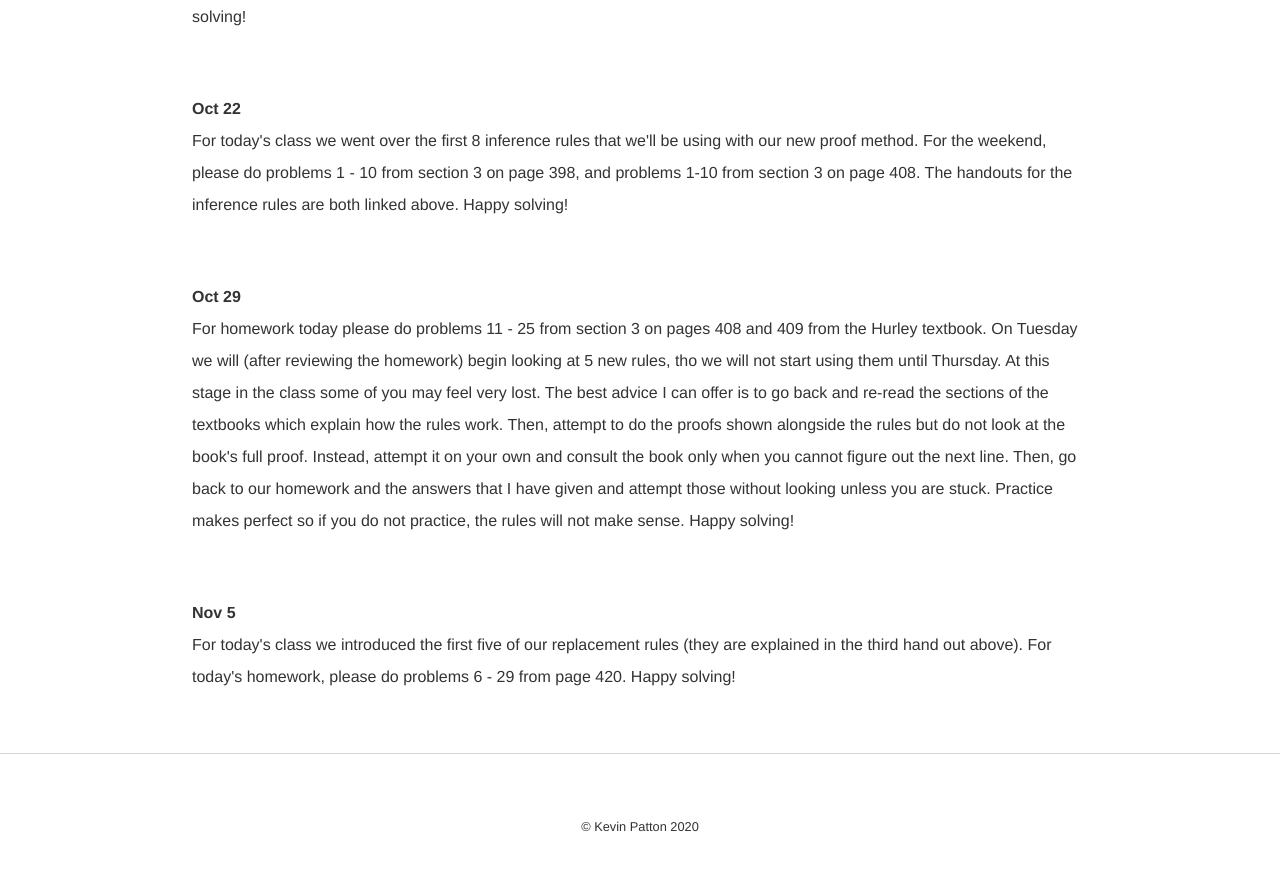
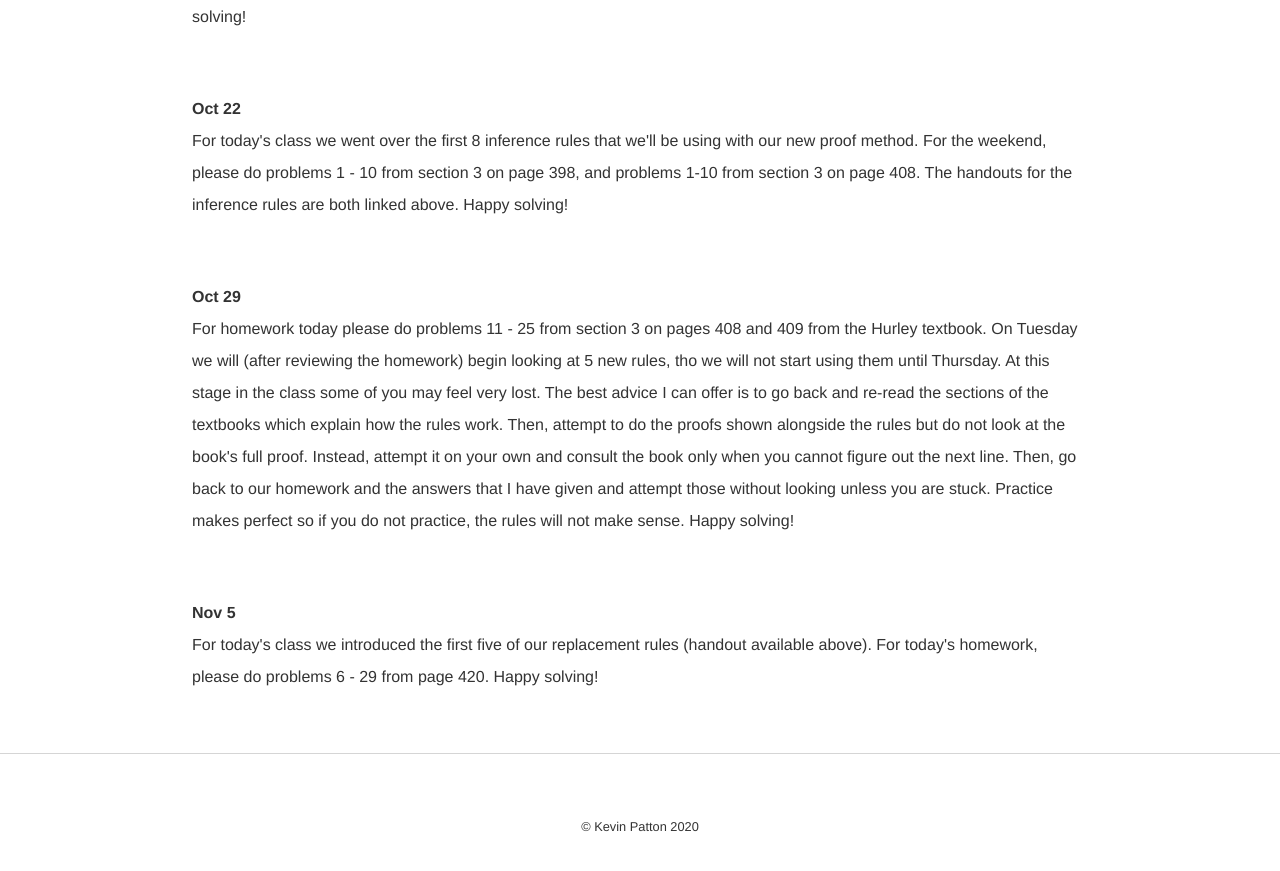
Before and after one commit to kevinjpatton/kevinjpatton.github.io, a Jekyll site: the page built from teaching/phil_1210/index.html, in a window 1280 px wide and 900 px high, scrolled down 1672 px. Shown: the top 871 px of the window. Built offline with Jekyll 4.4.1, drawn with Linux system fonts in a browser that asks for light colours; Markdown is read by kramdown in place of the engine named in the settings.

Commit message:
Update index.html

```diff
--- a/teaching/phil_1210/index.html
+++ b/teaching/phil_1210/index.html
@@ -39,4 +39,4 @@ For today's class we went over the first 8 inference rules that we'll be using w
 For homework today please do problems 11 - 25 from section 3 on pages 408 and 409 from the Hurley textbook.  On Tuesday we will (after reviewing the homework) begin looking at 5 new rules, tho we will not start using them until Thursday.  At this stage in the class some of you may feel very lost.  The best advice I can offer is to go back and re-read the sections of the textbooks which explain how the rules work.  Then, attempt to do the proofs shown alongside the rules but do not look at the book's full proof.  Instead, attempt it on your own and consult the book only when you cannot figure out the next line.  Then, go back to our homework and the answers that I have given and attempt those without looking unless you are stuck.  Practice makes perfect so if you do not practice, the rules will not make sense.  Happy solving!</p>
 
 <p><b>Nov 5</b><br>
-For today's class we introduced the first five of our replacement rules (they are explained in the third hand out above).  For today's homework, please do problems 6 - 29 from page 420.  Happy solving!
+For today's class we introduced the first five of our replacement rules (handout available above).  For today's homework, please do problems 6 - 29 from page 420.  Happy solving!
```
